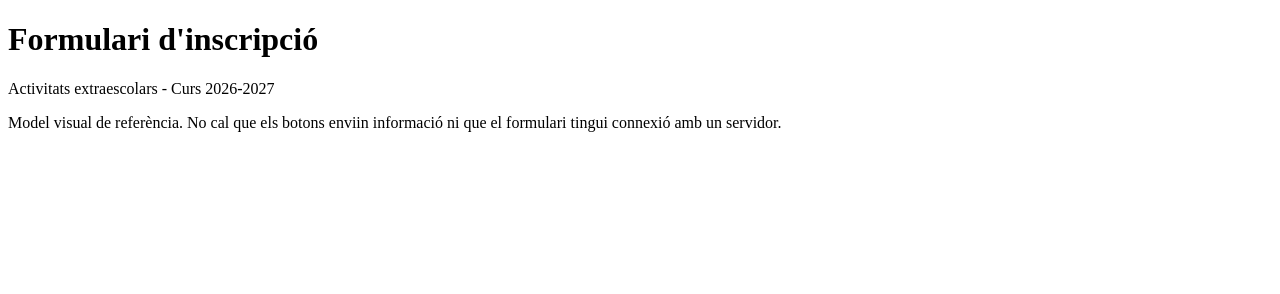
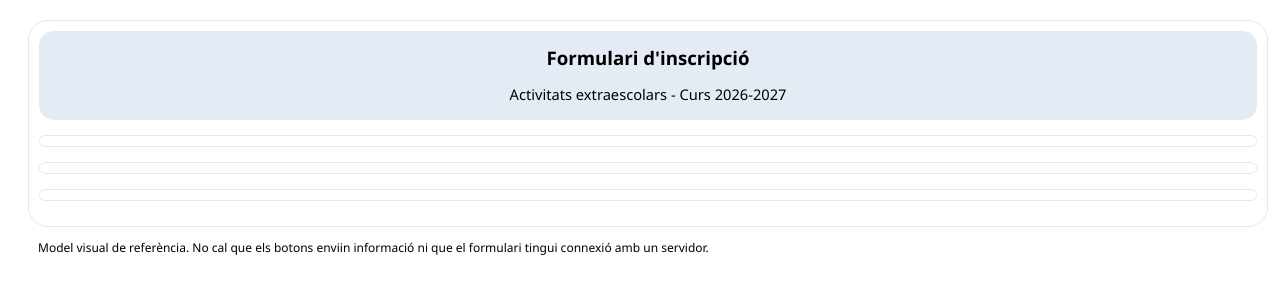
Before and after one commit to Vidaal14/exercici1_formularis, a plain HTML site: page index.html in a window 1280 px wide. Drawn offline with Linux system fonts and the light colour scheme.

Commit message:
Nov 15, 2026, 6:52 PM

```diff
--- a/index.html
+++ b/index.html
@@ -4,19 +4,30 @@
     <meta charset="UTF-8">
     <meta name="viewport" content="width=device-width, initial-scale=1.0">
     <title>Exercici formularis</title>
+    <link rel="stylesheet" href="style.css">
 </head>
 <body>
+    <div class="pag-ent">
         <header>
-        <div>
+            <div class="cabecera">
                 <h1>Formulari d'inscripció</h1>
-            <p>Activitats extraescolars - Curs 2026-2027</p>
+                <p class="p-h">Activitats extraescolars - Curs 2026-2027</p>
             </div>
         </header>
         <main>
             <form action="info.html" method="get">
+                <section id="dades-personals">
 
+                </section>
+                <section id="informacio-academica">
+
+                </section>
+                <section id="informacio-addicional">
+
+                </section>
             </form>
         </main>
+    </div>
         <footer>
             <p>Model visual de referència. No cal que els botons enviin informació ni que el formulari tingui connexió amb un servidor.</p>
         </footer>
--- /dev/null
+++ b/style.css
@@ -0,0 +1,53 @@
+body{
+    font-family: 'Segoe UI', Tahoma, Geneva, Verdana, sans-serif;
+    width: 100%;
+}
+.pag-ent{
+    margin: 20px 20px;
+    border: solid #e8e8e8 1px;
+    border-radius: 20px;
+    padding: 10px 10px;
+    margin-bottom: 0px;
+}
+.cabecera{
+    background-color: #e4ebf5;
+    text-align: center;
+    border-radius: 15px;
+    padding: 1px;
+    margin-bottom: 15px;
+}
+h1{
+    font-size: 14pt;
+}
+.p-h{
+    font-size: 11pt;
+}
+main{
+    margin-bottom: 5px;
+}
+#dades-personals{
+    border: solid #e8e8e8 1px;
+    border-radius: 15px;
+    padding: 5px;
+    margin-bottom: 15px;
+}
+#informacio-academica{
+    border: solid #e8e8e8 1px;
+    border-radius: 15px;
+    padding: 5px;
+    margin-bottom: 15px;
+}
+#informacio-addicional{
+    border: solid #e8e8e8 1px;
+    border-radius: 15px;
+    padding: 5px;
+    margin-bottom: 15px;
+}
+
+footer{
+    margin: 0px 20px;
+    padding: 0px 10px;
+}
+footer p{
+    font-size: 9pt;
+}
```
Lines whose indentation alone changed are shown as unchanged.
